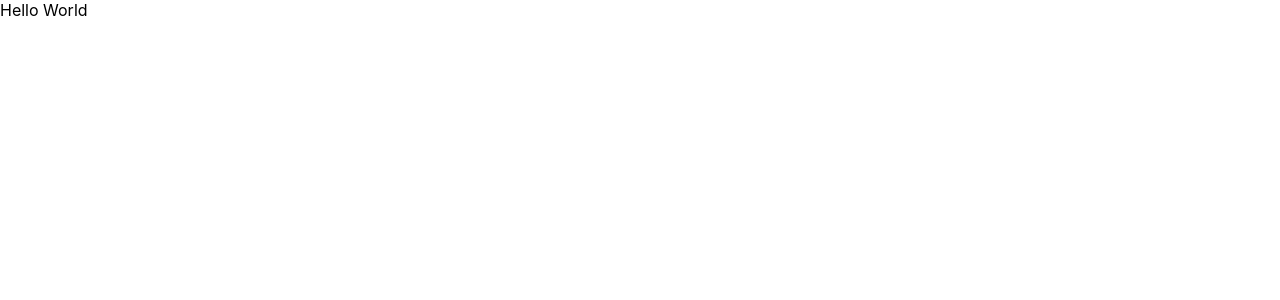
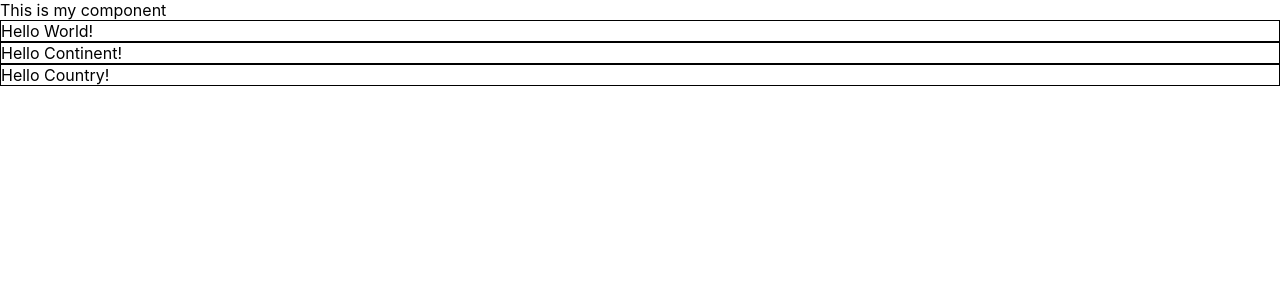
Before and after one commit to edtlsoft/react-app, a React (Create React App) app: page / in a window 1280 px wide. Shown: the top 300 px of the page. Built offline with nearby package versions, Linux system fonts and the light colour scheme.

Commit message:
Props in React

```diff
--- /dev/null
+++ b/src/App.css
@@ -0,0 +1,4 @@
+
+#hello-world {
+	border: 1px solid #000;
+}
--- a/src/App.js
+++ b/src/App.js
@@ -1,9 +1,21 @@
 import React from 'react';
+//import HelloWorld from './HelloWorld';
+import './App.css';
+
+function HelloWorld(props) {
+  console.log(props)
+  return (
+    <div id="hello-world">{ props.texto }</div>
+  )
+}
 
 function App() {
   return (
     <div className="App">
-      Hello World
+      This is my component
+      <HelloWorld id="uno" texto="Hello World!" />
+      <HelloWorld texto="Hello Continent!" />
+      <HelloWorld texto="Hello Country!" />
     </div>
   );
 }
```
